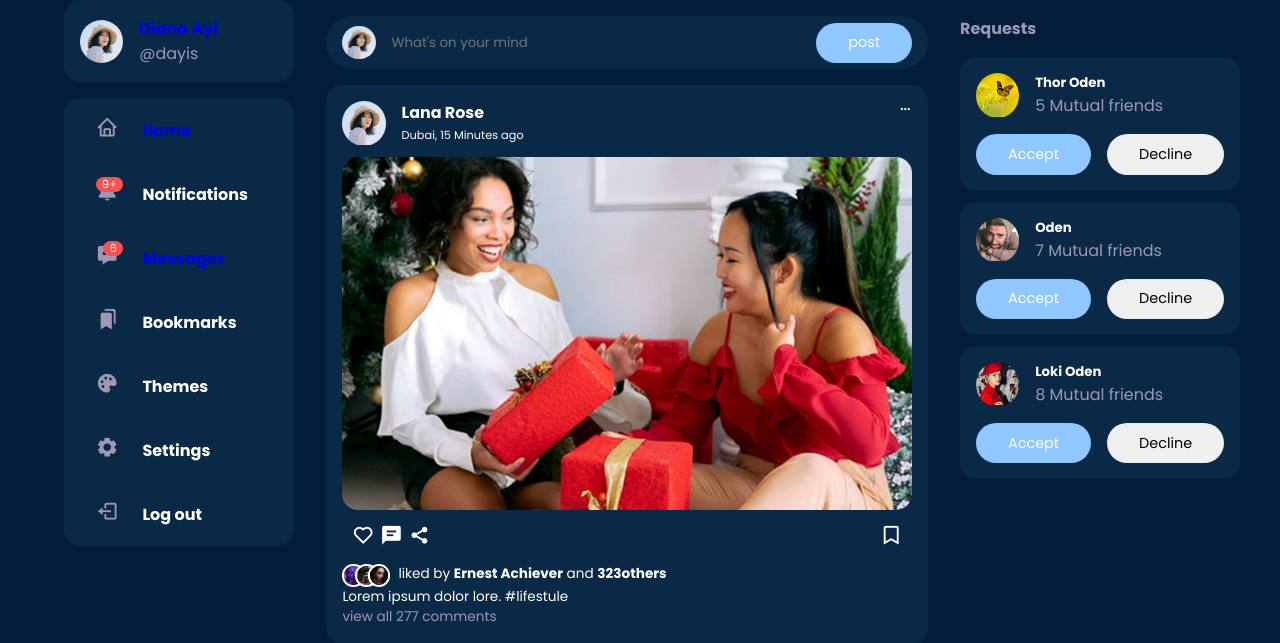
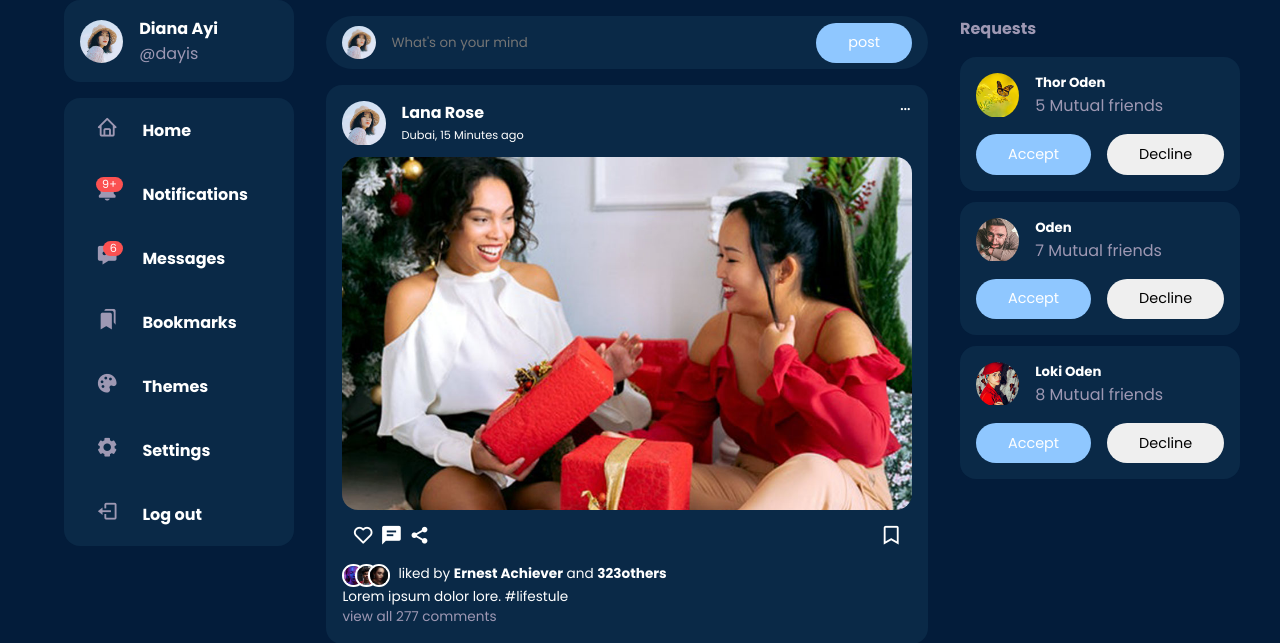
Before and after one commit to BeminDawoud/NovaVerse, a Django app: page /home in a window 1280 px wide. Shown: the part 86-729 px from the top of the page. Run offline with Django 5.2, Linux system fonts and the light colour scheme.

Commit message:
Fixed a tag colour style

```diff
--- a/static/style/home.css
+++ b/static/style/home.css
@@ -33,8 +33,9 @@
   list-style: none;
 }
 
-a {
-    text-decoration: none;
+a{
+	text-decoration: none;
+	color: inherit;
 }
 
 body{
```
